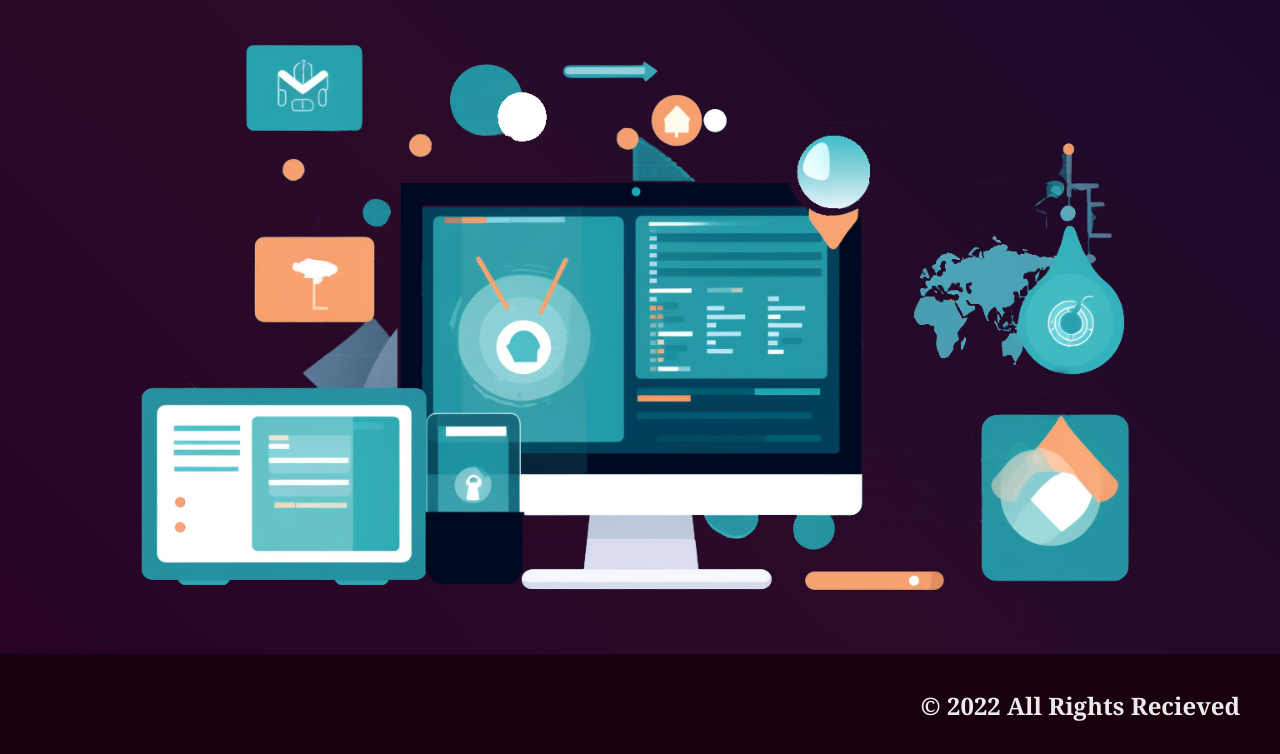
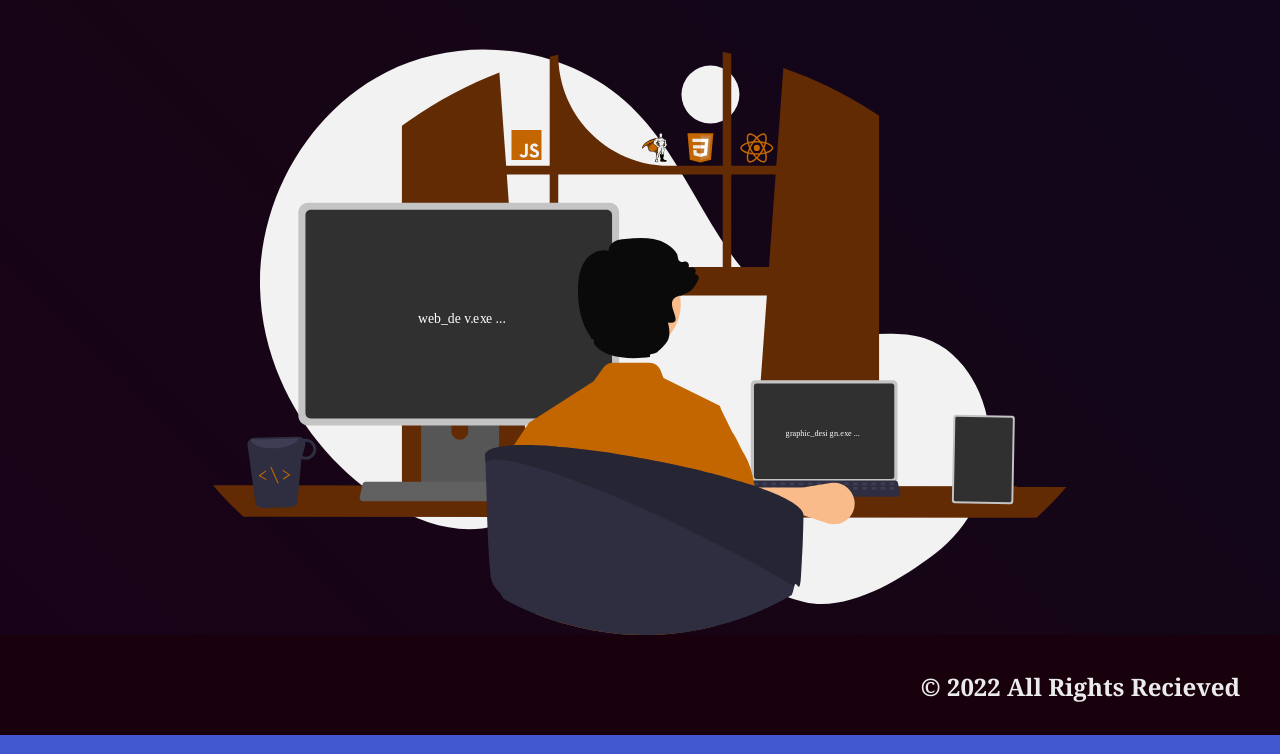
Before and after one commit to zuperzonic1/portfolio, a plain HTML site: page index.html in a window 1280 px wide. Shown: the part 130-884 px from the top of the page. Drawn offline with nearby package versions, Linux system fonts and the light colour scheme.

Commit message:
new SVG to be animated, updating grid for spacing

```diff
--- a/css/grid.css
+++ b/css/grid.css
@@ -6,7 +6,7 @@
     grid-template-rows: repeat(3, auto);
     grid-template-areas:
     "header header header header header header"
-    "banner banner banner banner banner banner"
+    ". banner banner banner banner ."
     "footer footer footer footer footer footer";
 }
 
@@ -23,7 +23,7 @@ header{
     /* color: #fff; */
     /* text-align: center; */
     /* height: 500px; */
-    width: 100vw;
+    width: 100%;
     display: flex;
     justify-content: center;
     align-items: center;
--- a/css/style.css
+++ b/css/style.css
@@ -14,7 +14,7 @@ body{
     margin: 0;
     padding: 0;
     background-color: #4158D0;
-    background-image: linear-gradient(45deg, #250225 0%, #2b0a29 46%, #0f082b 130%);
+    background-image: linear-gradient(45deg, #190219 0%, #160515 46%, #0d0821 130%);
     display: flex;
     flex-direction: column;
 }
--- a/index.html
+++ b/index.html
@@ -31,7 +31,7 @@
         </div>
       </nav>
     </header>
-    <img id="banner" class="bannerimg" src="images/img2.png" alt="">
+    <img id="banner" class="bannerimg" src="images/featured.svg" alt="">
 
 
     <footer>
```
Also changed, not shown: images/featured.svg (added).
